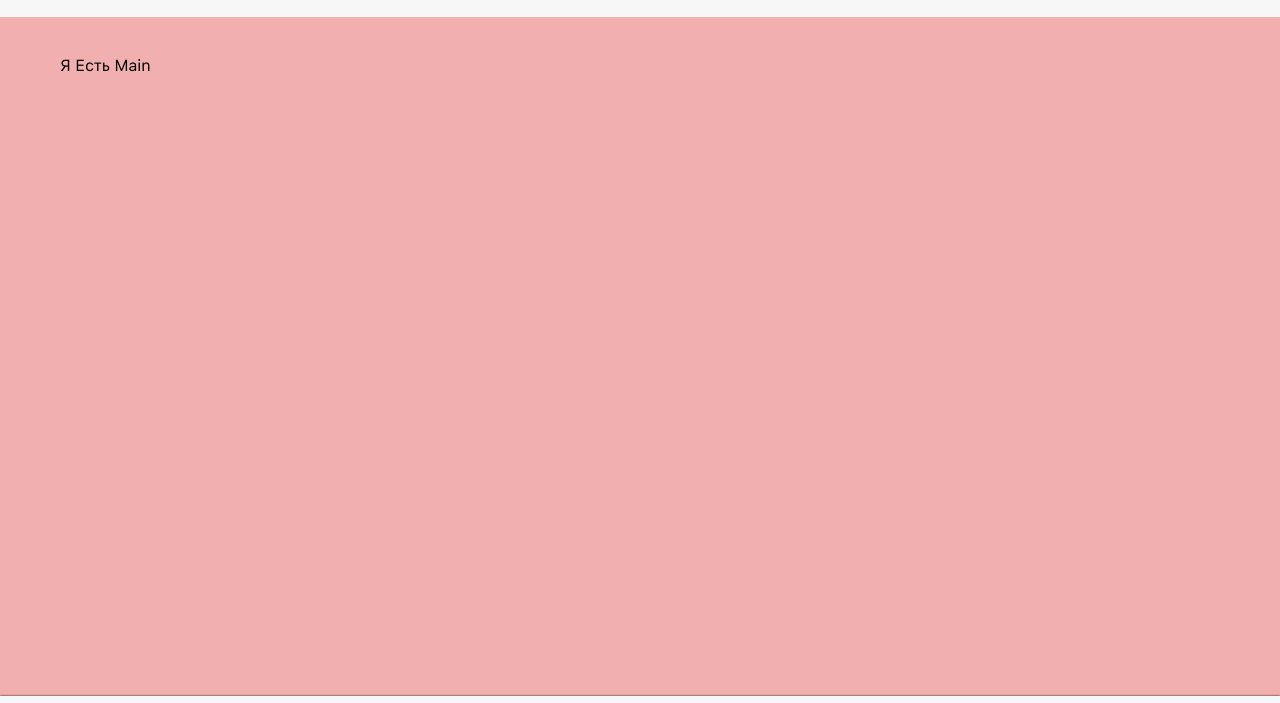
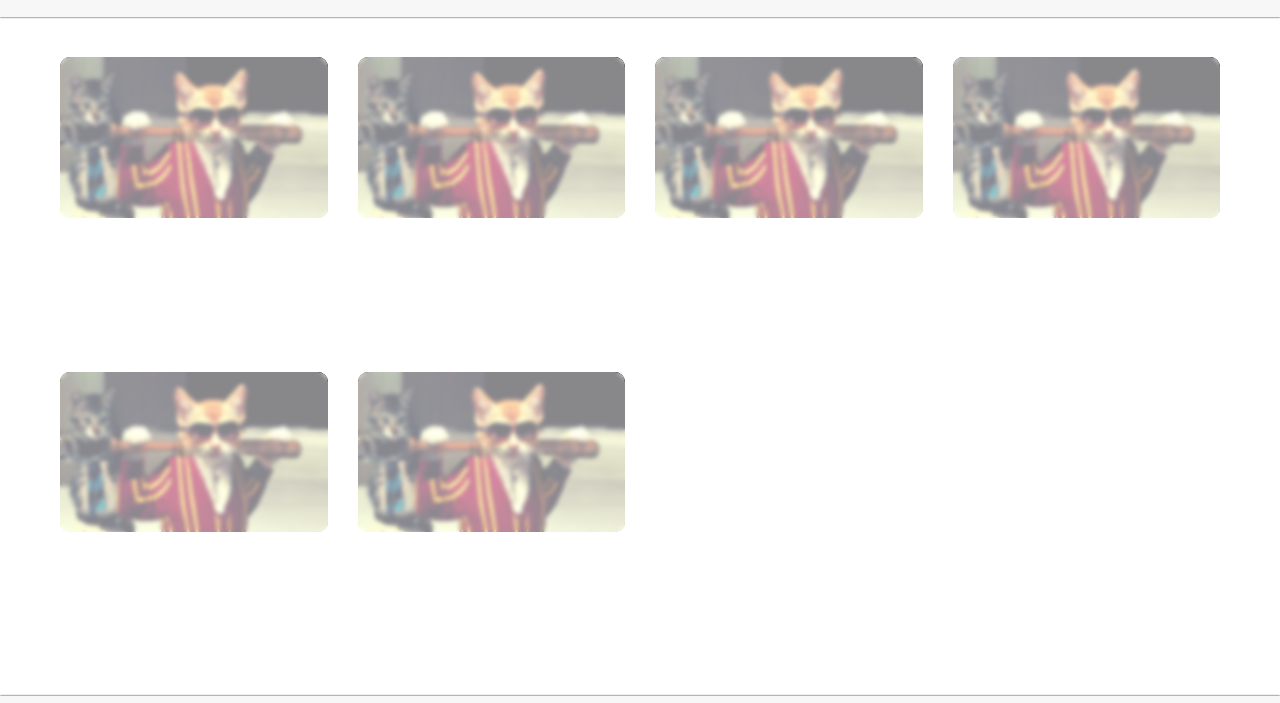
Before and after one commit to aleksei-zhuikov/Cats-project, a plain HTML site: page index.html in a window 1280 px wide. Shown: the part 55-758 px from the top of the page. Drawn offline with Linux system fonts and the light colour scheme.

Commit message:
added cats in section main

```diff
--- a/css/_general.css
+++ b/css/_general.css
@@ -25,7 +25,6 @@ body {
 
 .main {
 	flex: 1;
-	background-color: rgb(242, 175, 175);
 }
 
 .footer {
--- /dev/null
+++ b/css/components/_card.css
@@ -0,0 +1,33 @@
+.card {
+	background-color: tomato;
+	padding: 20px;
+	text-align: center;
+	background: url(../../img/cats-default-2.jpeg) no-repeat center / cover;
+	border-radius: 10px;
+	display: flex;
+	flex-direction: column;
+	justify-content: center;
+	align-items: center;
+	position: relative;
+	overflow: hidden;
+	cursor: pointer;
+}
+
+.card > * {
+	position: relative;
+	z-index: 2;
+}
+.card::before {
+	content: "";
+	position: absolute;
+	top: 0;
+	left: 0;
+	right: 0;
+	bottom: 0;
+	background-color: #fff8;
+	backdrop-filter: blur(2px);
+	transition: backdrop-filter 0.3s linear;
+}
+.card:hover::before {
+	backdrop-filter: blur(0);
+}
--- a/css/components/_main.css
+++ b/css/components/_main.css
@@ -1,4 +1,8 @@
 .main {
 	padding-top: 40px;
 	padding-bottom: 40px;
+	display: grid;
+	grid-template-columns: repeat(4, 1fr);
+	gap: 30px;
+	min-height: calc(100vh - 240px);
 }
--- a/css/style.css
+++ b/css/style.css
@@ -13,3 +13,4 @@
 @import url(./components/_footer.css);
 @import url(./components/_popup.css);
 @import url(./components/_popupForm.css);
+@import url(./components/_card.css);
--- a/index.html
+++ b/index.html
@@ -24,7 +24,12 @@
 			</div>
 		</header>
 		<main class="main container">
-			<p>Я Есть Main</p>
+			<div class="card">Name</div>
+			<div class="card">Name</div>
+			<div class="card">Name</div>
+			<div class="card">Name</div>
+			<div class="card">Name</div>
+			<div class="card">Name</div>
 		</main>
 		<footer class="footer">
 			<div class="container footer__container">
--- a/js/main.js
+++ b/js/main.js
@@ -14,3 +14,12 @@ addBtnEl.addEventListener("click", function (event) {
 closePopupFormEl.addEventListener("click", function (event) {
 	popupEL.classList.remove("popup_active");
 });
+
+/** Задаем ширину карточек */
+
+const cards = document.querySelectorAll(".card");
+
+for (let i = 0, cnt = cards.length; i < cnt; i++) {
+	const width = cards[i].clientWidth;
+	cards[i].style.height = width * 0.6 + "px";
+}
```
Also changed, not shown: img/cats-default-2.jpeg (added), img/cats-default.jpeg (added), img/cats-foto-1.jpeg (deleted), img/cats-foto-3.jpg (deleted).
